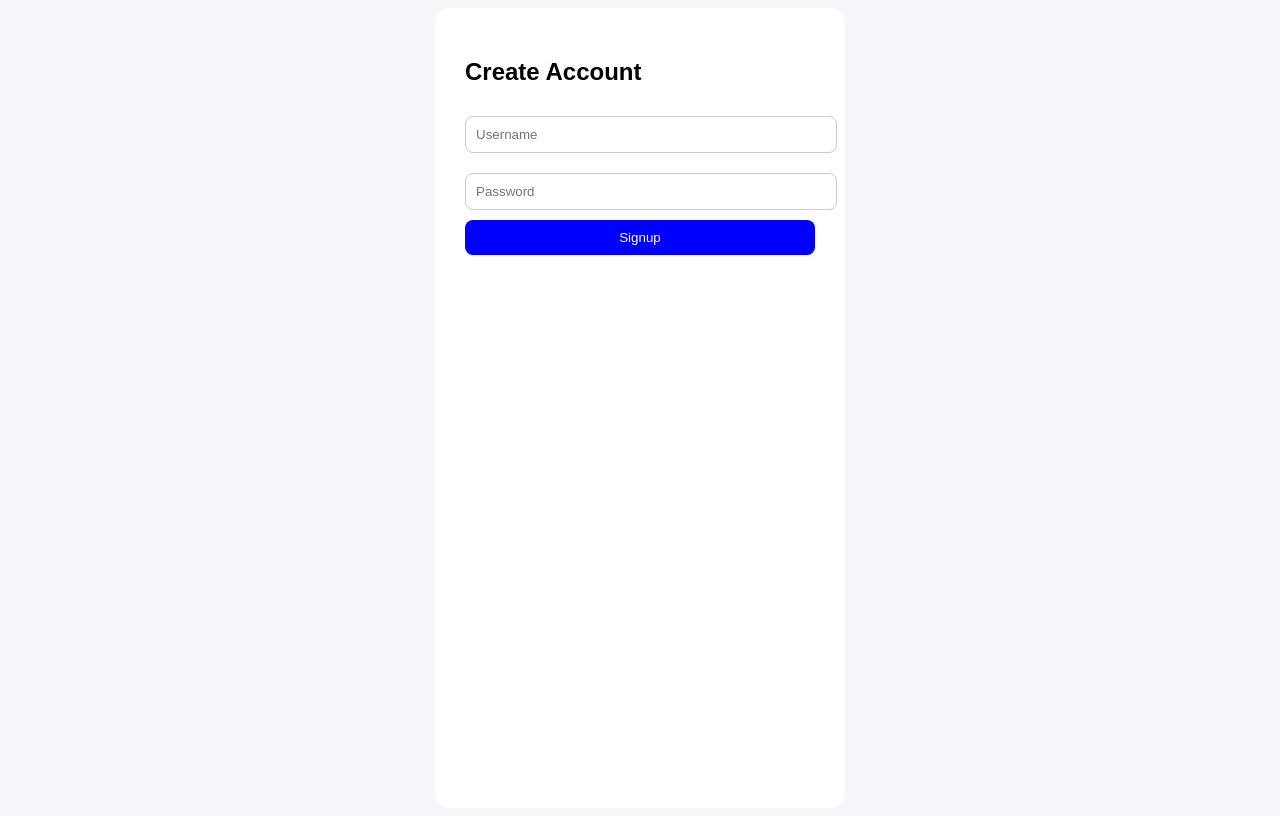
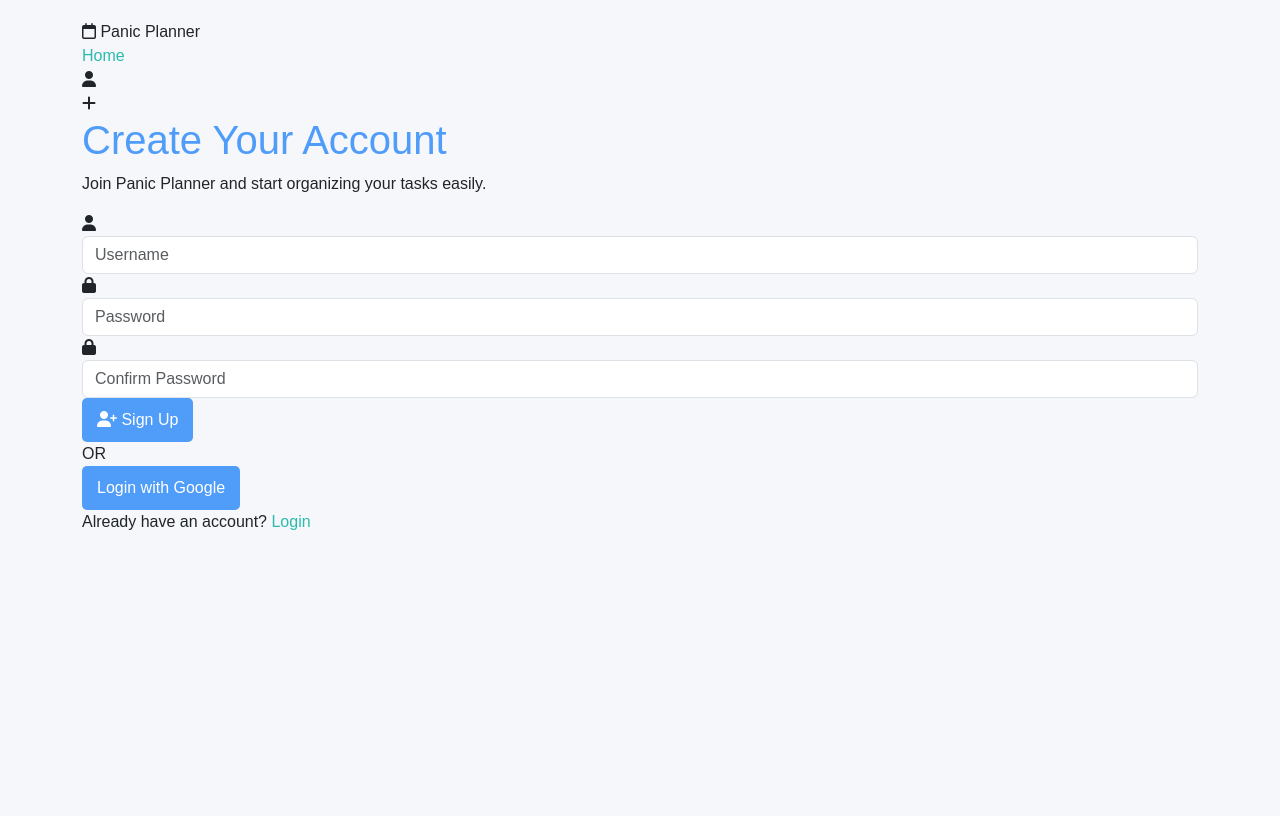
Before and after one commit to ZarinSultana/Panic-Planner, a Django app: page /signup/ in a window 1280 px wide. After the commit the page ends 530 px from the top, so only its background shows below. Run offline with Django 5.2, Linux system fonts and the light colour scheme.

Commit message:
added css styling

```diff
--- a/panicplanner/static/css/auth.css
+++ b/panicplanner/static/css/auth.css
@@ -1,36 +1,82 @@
 body{
-    background:#f4f6f9;
-    font-family:Arial;
+     background: #f4f7f8;
+     font-family: 'Segoe UI', sans-serif;
+     min-height: 100vh;
+}
+
+.main-wrapper{
+     padding: 30px 20px;
+     }
+
+.auth-card{
+     background: white;
+     border-radius: white;
+     overflow: hidden;
+     box-shadow: 0 4px 20px rgba(0,0,0,0.05);
+     border: 1px solid #dce8dd;
+     max-width: 700px;
+     margin: auto;
+     }
+
+
+.login-card{
+     border: 1px solid #d7e5ff;
+     }
+.card-top{
+     padding: 28px 32px;
+     border-bottom: 1px solid #e8e8e8;
+     display: flex;
+     justify-content: space-between;
+     align-items: center;
+     }
+
+
+.brand{
+    display: flex;
+    align-items: center;
+    gap: 12px;
+    font-size: 20px;
+    font-weight: 700;
     }
 
-.container{
-     display:flex;
-     justify-content:center;
-     align-item:center;
-     height:100vh;
-     }
 
-.card{
-     width:350px;
-     background:white;
-     padding:30px;
-     border-radius:15px;
-     }
+.brand i{
+    font-size: 28px;
+    }
 
-input{
-     width:100%;
-     padding:10px;
-     margin:10px 0;
-     border:1px solid #ccc;
-     border-radius:8px;
-     }
+.signup-color{
+    color: #179c2d;
+    }
 
-button{
-     width:100%;
-     padding:10px;
-     background:blue;
-     color:white;
-     border:none;
-     border-radius:8px;
-     cursor:pointer;
-     }
+.login-color{
+   color: #0d6efd;
+   }
+
+.home-link{
+    text-decoration: none;
+    font-weight: 600;
+}
+
+.content{
+    padding: 60px 50px;
+    text-align: center;
+}
+.circle-icon{
+    width: 170px;
+    height: 170px;
+    background: #eef6ee;
+    border-radius: 50%;
+    margin: auto;
+    display: flex;
+    justify-content: center;
+    align-items: center;
+    position: relative;
+}
+
+.login-bg{
+    background: #edf4ff;
+}
+
+.circle-icon i{
+    font-size: 70px;
+}
--- a/panicplanner/templates/accounts/signup.html
+++ b/panicplanner/templates/accounts/signup.html
@@ -1,33 +1,106 @@
 {% load static %}
 
-<!DOCTYPE  html>
-<html>
+<!DOCTYPE html>
+<html lang="en">
+<head>
 
-<head>
-    <link rel="stylesheet" href="{% static 'css/auth.css' %}">
+    <meta charset="UTF-8">
+    <meta name="viewport" content="width=device-width, initial-scale=1.0">
+
+    <title>Signup</title>
+
+    <link href="https://cdn.jsdelivr.net/npm/bootstrap@5.3.3/dist/css/bootstrap.min.css" rel="stylesheet">
+
+    <link rel="stylesheet"
+          href="https://cdnjs.cloudflare.com/ajax/libs/font-awesome/6.5.2/css/all.min.css"/>
+
+    <link rel="stylesheet" href="{% static 'css/style.css' %}">
+
 </head>
 
 <body>
 
-<div class="container">
-    <div class="card">
-        <h2>Create Account</h2>
+<div class="container main-wrapper">
 
-        <form method="POST">
+    <div class="auth-card">
 
-            {% csrf_token %}
+        <div class="card-top">
 
-            <input type="text" name="username" placeholder="Username">
+            <div class="brand signup-color">
+                <i class="fa-regular fa-calendar"></i>
+                Panic Planner
+            </div>
 
-            <input type="password" name="password" placeholder="Password">
+            <a href="{% url 'home' %}" class="home-link signup-color">
+                Home
+            </a>
 
-            <button type="submit">
-                Signup
+        </div>
+
+        <div class="content">
+
+            <div class="circle-icon">
+
+                <i class="fa-solid fa-user signup-color"></i>
+
+                <div class="small-plus">
+                    <i class="fa-solid fa-plus"></i>
+                </div>
+
+            </div>
+
+            <h1>Create Your Account</h1>
+
+            <p class="subtitle">
+                Join Panic Planner and start organizing your tasks easily.
+            </p>
+
+            <form method="POST">
+
+                {% csrf_token %}
+
+                <div class="input-box">
+                    <i class="fa-solid fa-user"></i>
+                    <input type="text" class="form-control" placeholder="Username">
+                </div>
+
+                <div class="input-box">
+                    <i class="fa-solid fa-lock"></i>
+                    <input type="password" class="form-control" placeholder="Password">
+                </div>
+
+                <div class="input-box">
+                    <i class="fa-solid fa-lock"></i>
+                    <input type="password" class="form-control" placeholder="Confirm Password">
+                </div>
+
+                <button class="btn-custom signup-btn">
+                    <i class="fa-solid fa-user-plus"></i>
+                    Sign Up
+                </button>
+
+            </form>
+
+            <div class="divider">
+                <span>OR</span>
+            </div>
+
+            <button class="google-btn">
+                Login with Google
             </button>
 
+            <div class="bottom-text">
+                Already have an account?
+                <a href="{% url 'login' %}" class="signup-color">
+                    Login
+                </a>
+            </div>
 
-        </form>
+        </div>
+
     </div>
+
 </div>
+
 </body>
 </html>
```
Also changed, not shown: panicplanner/templates/accounts/home.html (+11 -3 lines), panicplanner/templates/accounts/login.html (+85 -10 lines).
